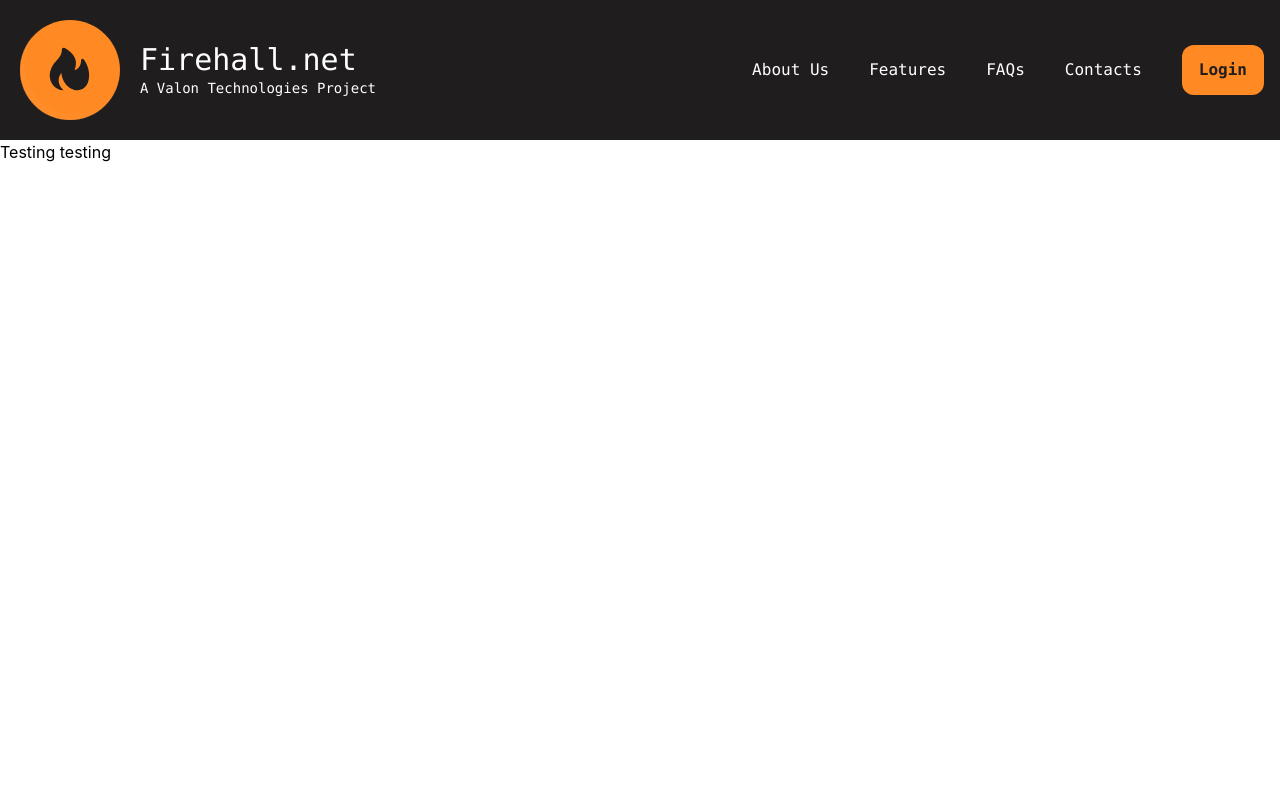
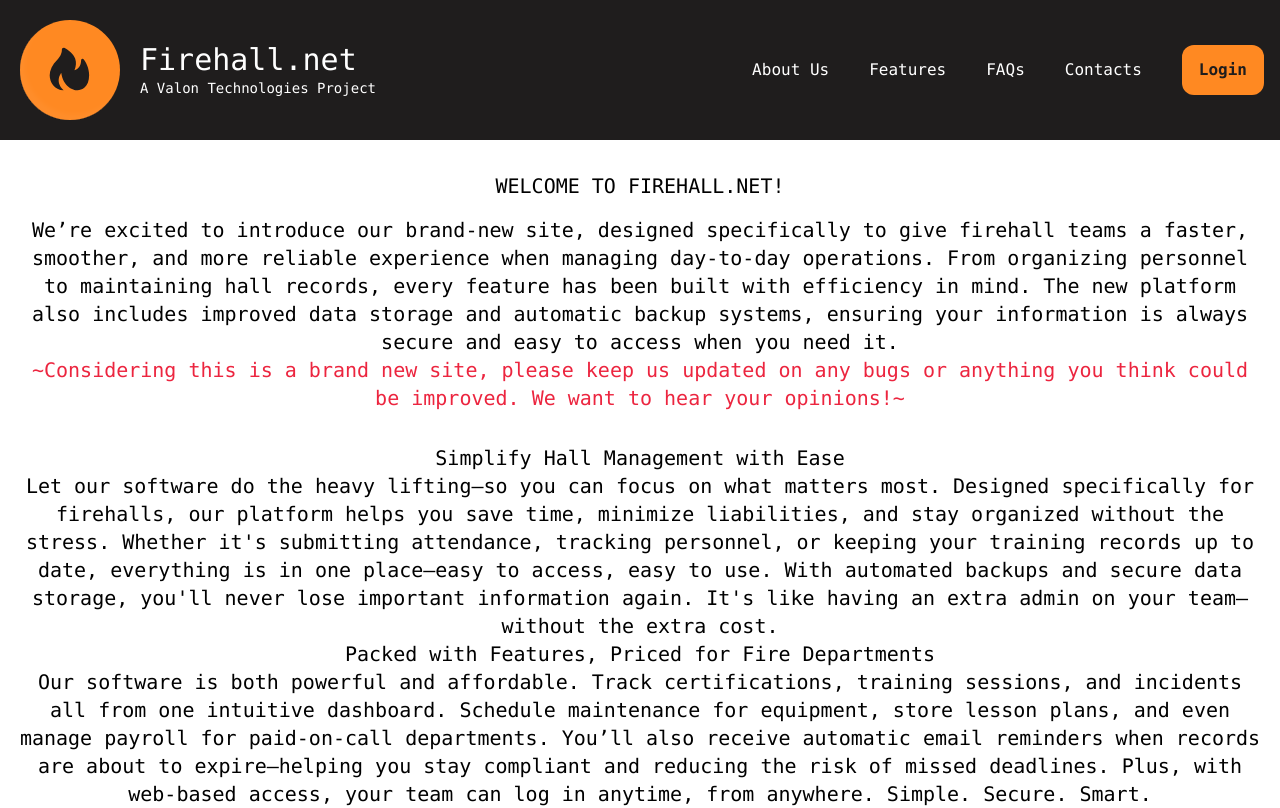
Before and after one commit to Lindsey113/firehall, a React (Vite) app: page / in a window 1280 px wide. Shown: the top 808 px of the page. Built offline with nearby package versions, Linux system fonts and the light colour scheme.

Commit message:
working on landing page

```diff
--- a/src/components/layout/pages/landing/index.jsx
+++ b/src/components/layout/pages/landing/index.jsx
@@ -2,9 +2,47 @@ import React from "react"
 export const LandingPage = () => {
   return (
     <div className="min-h-svh">
-      <section>
-        <h1>Testing testing</h1>
-      </section>
+      <div>
+        <div className="flex flex-col items-center p-4 text-xl text-center font-mono">
+          <h1 className="m-4">WELCOME TO FIREHALL.NET!</h1>
+          <p>
+            We’re excited to introduce our brand-new site, designed specifically to give firehall teams a faster,
+            smoother, and more reliable experience when managing day-to-day operations. From organizing personnel
+            to maintaining hall records, every feature has been built with efficiency in mind.
+            The new platform also includes improved data storage and automatic backup systems,
+            ensuring your information is always secure and easy to access when you need it.
+          </p>
+          <p className="text-[#EC253F]">
+            ~Considering this is a brand new site, please keep us updated on any bugs or anything you think could be improved.
+            We want to hear your opinions!~
+          </p>
+        </div>
+        <div className="flex flex-col items-center p-4 text-xl text-center font-mono">
+          <div>
+            <h1>Simplify Hall Management with Ease</h1>
+            <p>Let our software do the heavy lifting—so you can focus on what matters most.
+              Designed specifically for firehalls, our platform helps you save time, minimize
+              liabilities, and stay organized without the stress. Whether it's submitting
+              attendance, tracking personnel, or keeping your training records up to date,
+              everything is in one place—easy to access, easy to use. With automated backups
+              and secure data storage, you'll never lose important information again. It's
+              like having an extra admin on your team—without the extra cost.
+            </p>
+          </div>
+          <div>
+            <h1>Packed with Features, Priced for Fire Departments</h1>
+            <p>Our software is both powerful and affordable. Track certifications, training
+              sessions, and incidents all from one intuitive dashboard. Schedule maintenance
+              for equipment, store lesson plans, and even manage payroll for paid-on-call
+              departments. You’ll also receive automatic email reminders when records are
+              about to expire—helping you stay compliant and reducing the risk of missed
+              deadlines. Plus, with web-based access, your team can log in anytime, from
+              anywhere. Simple. Secure. Smart.
+            </p>
+          </div>
+        </div>
+      </div>
+
     </div>
   )
 }
```
